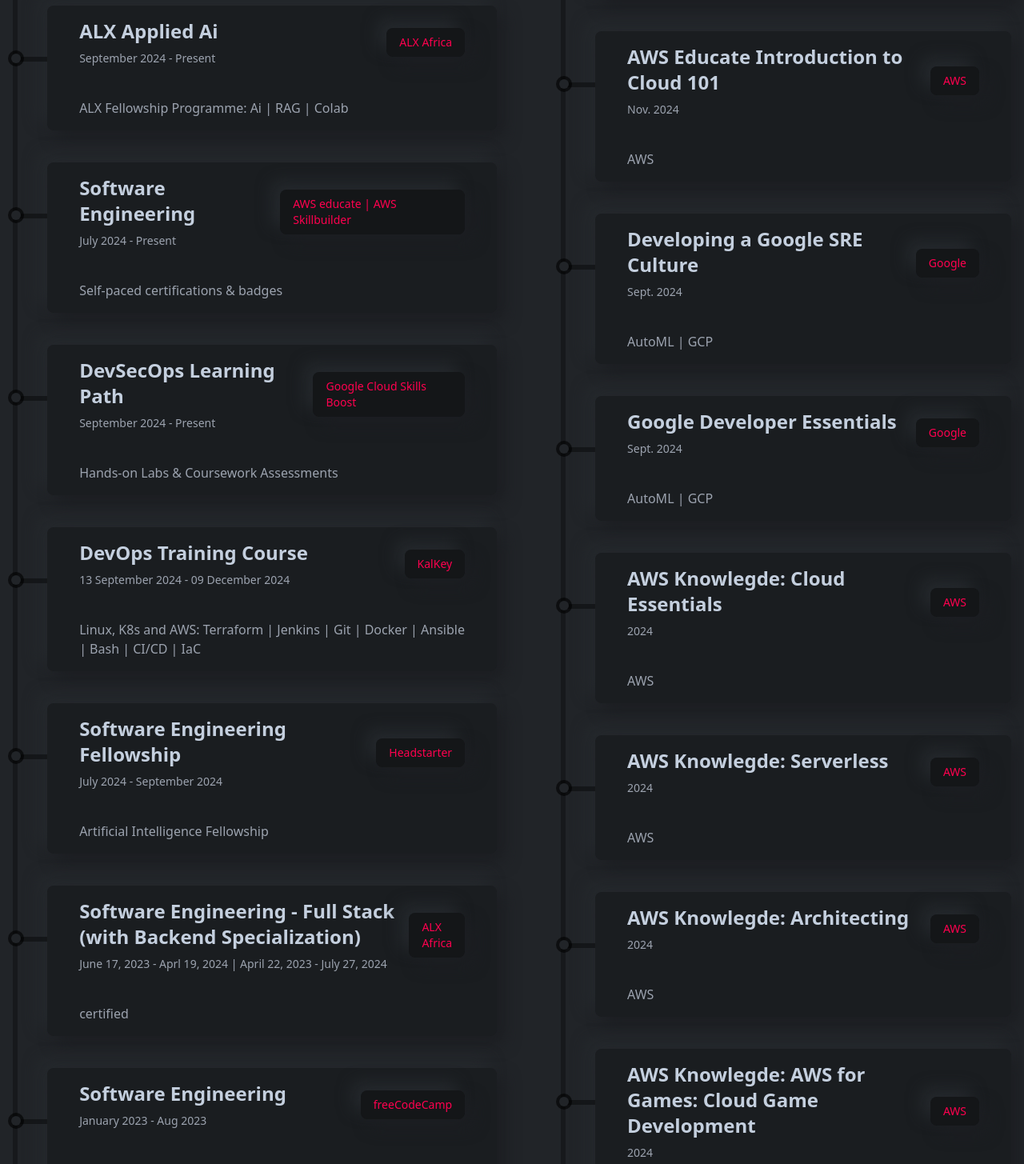
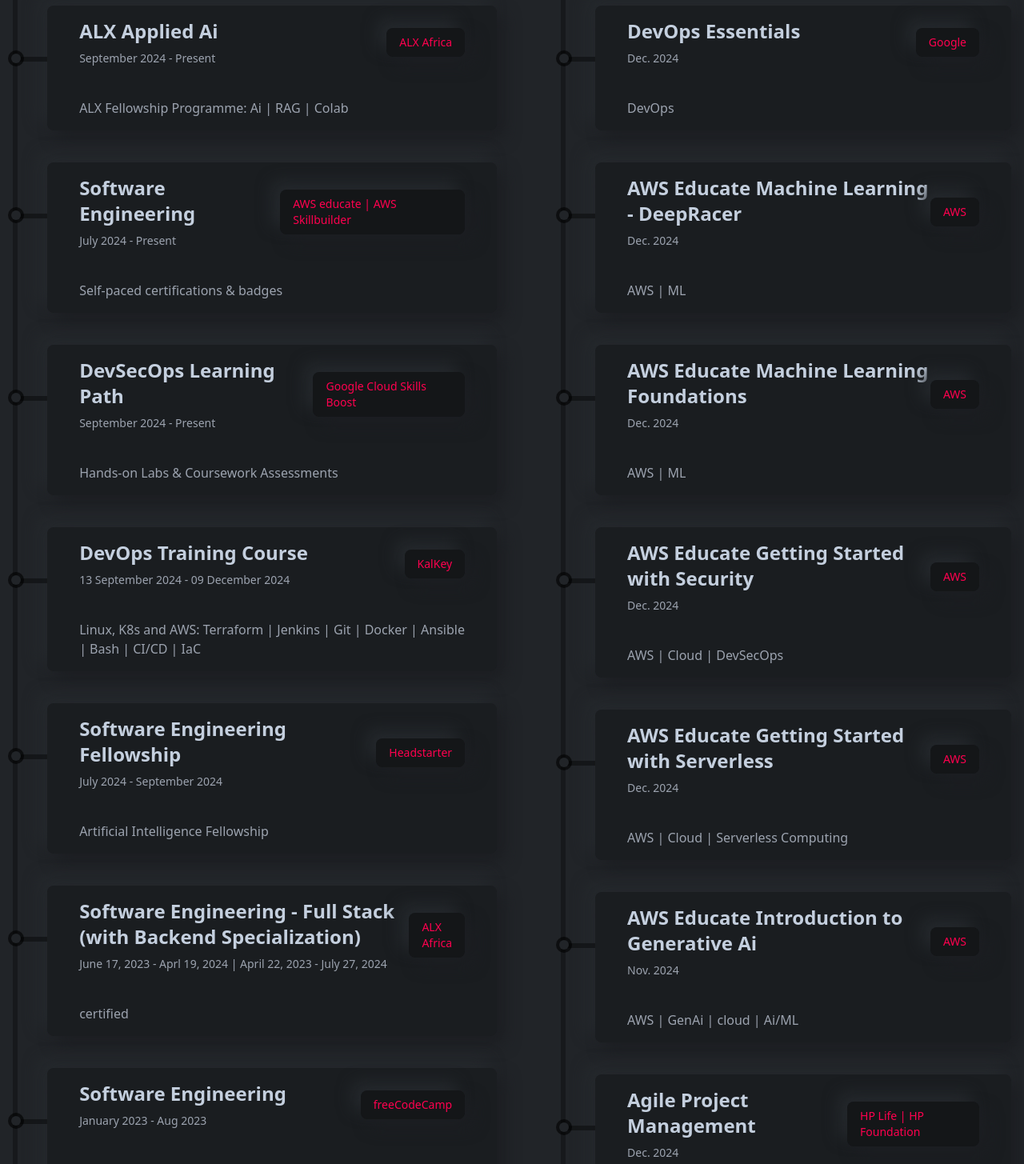
Before and after one commit to bshongwe/personal-portfolio-2024, a React (Create React App) app: page / in a window 1280 px wide. Shown: the part 5320-6775 px from the top of the page at 80% size. Built offline with nearby package versions, Linux system fonts and the light colour scheme.

Commit message:
Update Education.js

```diff
--- a/src/components/resume/Education.js
+++ b/src/components/resume/Education.js
@@ -81,10 +81,52 @@ const Education = () => {
         </div>
         <div className="mt-6 lgl:mt-14 w-full h-[Auto] border-l-[6px] border-l-black border-opacity-30 flex flex-col gap-10">
           <ResumeCard
+            title="AWS Educate Web Builder"
+            subTitle="Dec. 2024"
+            result="AWS"
+            des="AWS | Cloud | IaaC | Web Apps"
+          />
+          <ResumeCard
+            title="DevOps Essentials"
+            subTitle="Dec. 2024"
+            result="Google"
+            des="DevOps"
+          />
+          <ResumeCard
+            title="AWS Educate Machine Learning - DeepRacer"
+            subTitle="Dec. 2024"
+            result="AWS"
+            des="AWS | ML"
+          />
+          <ResumeCard
+            title="AWS Educate Machine Learning Foundations"
+            subTitle="Dec. 2024"
+            result="AWS"
+            des="AWS | ML"
+          />
+          <ResumeCard
+            title="AWS Educate Getting Started with Security"
+            subTitle="Dec. 2024"
+            result="AWS"
+            des="AWS | Cloud | DevSecOps"
+          />
+          <ResumeCard
+            title="AWS Educate Getting Started with Serverless"
+            subTitle="Dec. 2024"
+            result="AWS"
+            des="AWS | Cloud | Serverless Computing"
+          />
+          <ResumeCard
             title="AWS Educate Introduction to Generative Ai"
             subTitle="Nov. 2024"
             result="AWS"
-            des="AWS"
+            des="AWS | GenAi | cloud | Ai/ML"
+          />
+          <ResumeCard
+            title="Agile Project Management"
+            subTitle="Dec. 2024"
+            result="HP Life | HP Foundation"
+            des="Scrum | Kanban | Agile"
           />
           <ResumeCard
             title="AWS Educate Introduction to Cloud 101"
@@ -108,19 +150,19 @@ const Education = () => {
             title="AWS Knowlegde: Cloud Essentials"
             subTitle="2024"
             result="AWS"
-            des="AWS"
+            des="AWS | Cloud | Compute | Databases | Networking | Security"
           />
           <ResumeCard
             title="AWS Knowlegde: Serverless"
             subTitle="2024"
             result="AWS"
-            des="AWS"
+            des="AWS | API Gateway | Cloud | Lambda | Serverless Computing"
           />
           <ResumeCard
             title="AWS Knowlegde: Architecting"
             subTitle="2024"
             result="AWS"
-            des="AWS"
+            des="AWS | Cloud | Compute | AWS Core Services | AWS Database | Networking | Storage"
           />
           <ResumeCard
             title="AWS Knowlegde: AWS for Games: Cloud Game Development"
@@ -132,7 +174,7 @@ const Education = () => {
             title="ALX Software Engineering Programme"
             subTitle="2024"
             result="ALX Africa"
-            des="Full-stack | Backend"
+            des="Full-stack | Backend | CI/CD | REST APIs | JS | Python | C | TS | Unittesting | MySQL | NoSQL | SQL"
           />
           <ResumeCard
             title="Foundational C# with Microsoft Certification"
```
